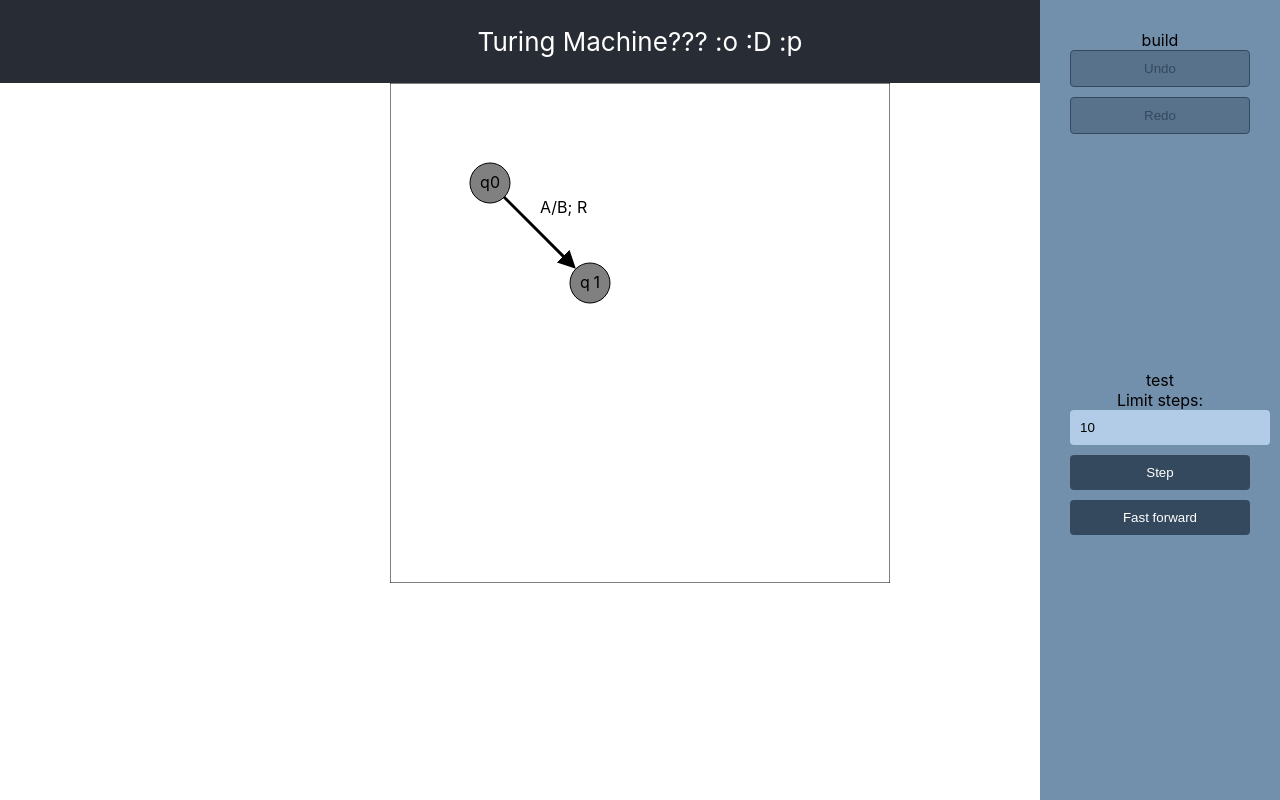
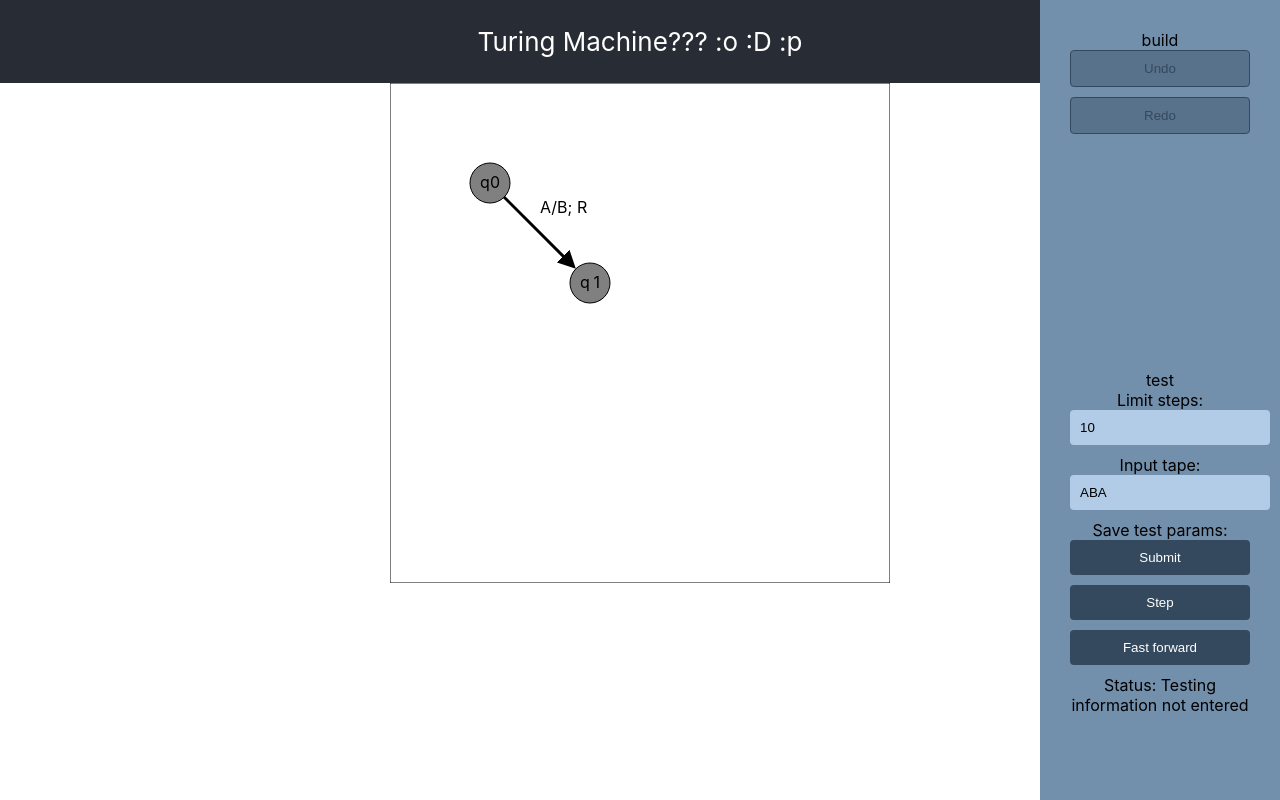
Before and after one commit to g-deng/tm-app, a React (Create React App) app: page / in a window 1280 px wide. Built offline with nearby package versions, Linux system fonts and the light colour scheme.

Commit message:
Initial testing logic

```diff
--- a/src/App.js
+++ b/src/App.js
@@ -14,6 +14,7 @@ function App() {
   const [mode, setMode] = useState('build');
   const [undoStack, setUndoStack] = useState([]); // {action, type, item}
   const [redoStack, setRedoStack] = useState([]);
+  const [testState, setTestState] = useState({}); // {stateId, tape, pointer, step, maxStep}
 
   return (
     <div className="App">
@@ -26,7 +27,8 @@ function App() {
         <BuildWindow key='window' states={states} setStates={setStates} transitions={transitions} setTransitions={setTransitions}
         undoStack={undoStack} setUndoStack={setUndoStack} redoStack={redoStack} setRedoStack={setRedoStack}/>
         <SideBar key='sidebar' states={states} setStates={setStates} transitions={transitions} setTransitions={setTransitions}
-        mode={mode} setMode={setMode} undoStack={undoStack} setUndoStack={setUndoStack} redoStack={redoStack} setRedoStack={setRedoStack}/>
+        mode={mode} setMode={setMode} undoStack={undoStack} setUndoStack={setUndoStack} redoStack={redoStack} setRedoStack={setRedoStack}
+        testState={testState} setTestState={setTestState}/>
       </div>
     </div>
   );
--- a/src/components/BuildWindow.jsx
+++ b/src/components/BuildWindow.jsx
@@ -44,6 +44,10 @@ function BuildWindow({undoStack, setUndoStack, redoStack, setRedoStack, states,
 
   const deleteItem = (id) => {
     if (active == null) return;
+    if (id === 0) {
+      window.alert('Not allowed to delete initial state!');
+      return;
+    }
     const s = states.find((s) => s.id === id);
     const t = transitions.find((t) => t.id === id);
     if (s != null) {
--- a/src/components/SideBar.jsx
+++ b/src/components/SideBar.jsx
@@ -1,5 +1,9 @@
+import { useState } from 'react';
 
-function SideBar({ mode, setMode, undoStack, setUndoStack, redoStack, setRedoStack, states, setStates, transitions, setTransitions }) {
+function SideBar({
+    mode, setMode, undoStack, setUndoStack, redoStack, setRedoStack,
+    states, setStates, transitions, setTransitions, testState, setTestState}) {
+    const [status, setStatus] = useState('Testing information not entered');
 
     const onUndo = () => {
         if (mode !== 'build') return;
@@ -98,6 +102,22 @@ function SideBar({ mode, setMode, undoStack, setUndoStack, redoStack, setRedoSta
         setRedoStack(redoStack);
     };
 
+    const onSubmit = (data) => {
+        setTestState({stateId:0, tape:data.get('input-tape'), pointer:0, step:0, maxStep:data.get('maxStep')})
+        setStatus('Testing data set');
+    };
+
+    const onStep = () => {
+        const c = testState.tape.charAt(testState.pointer);
+        const t = transitions.find((t)=>t.from === testState.stateId && t.label.charAt(0) === c);
+        if (t == null) {
+            setStatus(`Rejected at state ${testState.stateId} (no valid transition)`);
+            return;
+        }
+        setTestState({stateId:t.to, tape:testState.tape, pointer:testState.pointer+1, step:testState.step+1, maxStep:testState.maxStep});
+        setStatus(`Finished step ${testState.step} at state ${testState.stateId}`);
+    };
+
     return (
         <div className='sidebar'>
             <div
@@ -114,14 +134,23 @@ function SideBar({ mode, setMode, undoStack, setUndoStack, redoStack, setRedoSta
                 onMouseDown={()=>setMode('test')}
             >
                 test
-                <form>
+                <form action={onSubmit}>
                     <label>
                         Limit steps:
-                        <input className='sidebar-input' type='integer' defaultValue='10'/>
+                        <input className='sidebar-input' name='max-steps' type='integer' defaultValue='10'/>
+                    </label>
+                    <label>
+                        Input tape:
+                        <input className='sidebar-input' name='input-tape' type='string' defaultValue='ABA'/>
+                    </label>
+                    <label>
+                        Save test params:
+                        <input className='sidebar-btn' type='submit'/>
                     </label>
                 </form>
-                <button className='sidebar-btn' title='Step'>Step</button>
+                <button className='sidebar-btn' title='Step' onClick={onStep}>Step</button>
                 <button className='sidebar-btn' title='Fast forward'>Fast forward</button>
+                Status: {status}
             </div>
         </div>
     );
```
